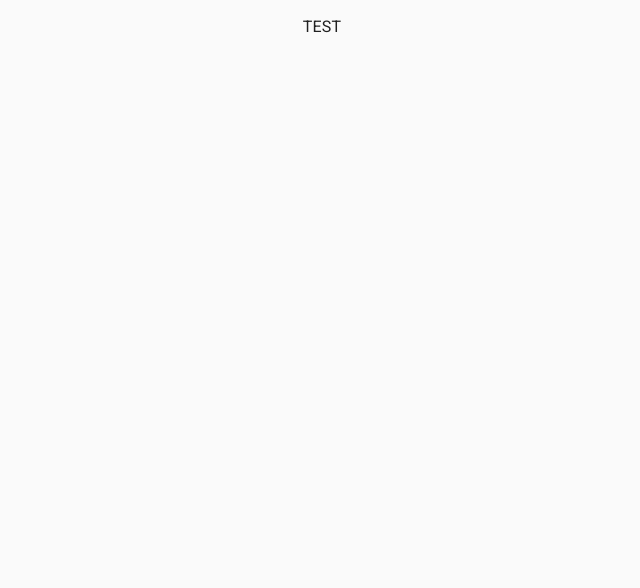
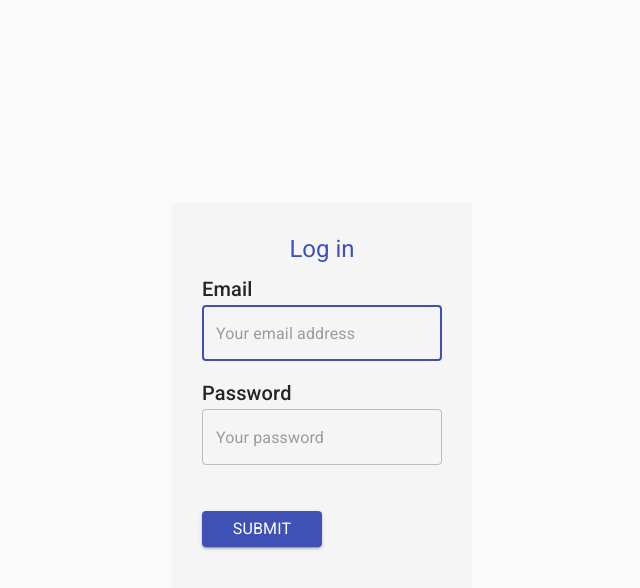
Before and after one commit to BSoft-online/ValidatedForm, a Next.js app: page / in a window 1280 px wide. Shown: the top 588 px of the page, without its empty margins (318-958 px from the left). Built offline with nearby package versions, Linux system fonts and the light colour scheme.

Commit message:
Form introduced

```diff
--- a/components/centeredContainer.tsx
+++ b/components/centeredContainer.tsx
@@ -1,26 +1,14 @@
 import React, { FunctionComponent } from 'react';
 import { makeStyles } from '@material-ui/styles';
-import { Theme } from '@material-ui/core/styles';
 import { Grid } from '@material-ui/core';
 
 type Props = {
     children?: React.ReactNode;
 };
 
-const useStyles = makeStyles((theme: Theme) => ({
+const useStyles = makeStyles(() => ({
     container: {
-        minHeight: 'calc(100vh - 5em)',
-        marginTop: '1em',
-        [theme.breakpoints.down('sm')]: {
-            minHeight: 'calc(100vh - 1em)',
-        },
-    },
-    item: {
-        padding: '2em',
-        width: '100%',
-        [theme.breakpoints.down('sm')]: {
-            padding: '0 1em',
-        },
+        height: '100vh',
     },
 }));
 
@@ -32,7 +20,7 @@ export const CenteredContainer: FunctionComponent<Props> = ({
         <Grid
             container
             justify="center"
-            alignItems="flex-start"
+            alignItems="center"
             className={classes.container}
         >
             {children}
--- /dev/null
+++ b/features/form/containers.tsx
@@ -0,0 +1,37 @@
+import { styled } from '@material-ui/styles';
+import { Paper } from '@material-ui/core';
+import { Theme } from '@material-ui/core/styles';
+
+export const Container = styled(Paper)(({ theme }: { theme: Theme }) => ({
+    padding: '30px 30px 50px',
+    marginTop: '50px',
+    marginBottom: '50px',
+    backgroundColor: theme.palette.grey[100],
+    minWidth: '300px',
+}));
+
+export const Fieldset = styled('fieldset')({
+    border: 0,
+    margin: '0 auto',
+    padding: 0,
+});
+
+export const ButtonsPanel = styled('div')(({ theme }: { theme: Theme }) => ({
+    display: 'flex',
+    textAlign: 'center',
+    alignItems: 'center',
+    '& button': {
+        [theme.breakpoints.down('sm')]: {
+            width: '100%',
+        },
+        [theme.breakpoints.up('md')]: {
+            width: '50%',
+        },
+    },
+    '& .loader': {
+        width: '18px',
+        height: '18px',
+        marginRight: '9px',
+        marginLeft: '-9px',
+    },
+}));
--- /dev/null
+++ b/features/form/elements.tsx
@@ -0,0 +1,15 @@
+import { styled } from '@material-ui/styles';
+import { Typography } from '@material-ui/core';
+
+export const Label = styled('label')({
+    fontStyle: 'normal',
+    fontWeight: 600,
+    lineHeight: 2,
+    display: 'block',
+    marginBottom: '1em',
+});
+
+export const ErrorMessage = styled(Typography)({
+    minHeight: '20px',
+    marginBottom: '10px',
+});
--- /dev/null
+++ b/features/form/functions.ts
@@ -0,0 +1,16 @@
+const checkEmail = (content = ''): boolean =>
+    /^\w+([\\.-]?\w+)*@\w+([\\.-]?\w+)*\.+([\\.-]?\w+)+$/.test(content);
+
+export const validateEmail = (email = ''): string =>
+    email.trim()
+        ? checkEmail(email)
+            ? ''
+            : 'Email address is not valid'
+        : 'Email address is required';
+
+export const validatePassword = (password = ''): string =>
+    password.trim()
+        ? password.length < 5
+            ? 'Password is too short'
+            : ''
+        : 'Password is required';
--- /dev/null
+++ b/features/form/handlers.ts
@@ -0,0 +1,49 @@
+import React from 'react';
+import { login } from 'services/auth';
+import { validateEmail, validatePassword } from './functions';
+
+type Setters = {
+    setEmail: React.Dispatch<React.SetStateAction<string>>;
+    setEmailError: React.Dispatch<React.SetStateAction<string>>;
+    setPassword: React.Dispatch<React.SetStateAction<string>>;
+    setPasswordError: React.Dispatch<React.SetStateAction<string>>;
+    setServiceError: React.Dispatch<React.SetStateAction<string>>;
+    setServiceResponse: React.Dispatch<React.SetStateAction<string>>;
+    setLoading: React.Dispatch<React.SetStateAction<boolean>>;
+};
+
+export const handleEmailChange = (setters: Setters) => (
+    e: React.ChangeEvent<HTMLInputElement>
+): void => {
+    const text = e.currentTarget.value;
+    setters.setEmail(text);
+    setters.setEmailError(validateEmail(text));
+};
+
+export const handlePasswordChange = (setters: Setters) => (
+    e: React.ChangeEvent<HTMLInputElement>
+): void => {
+    const text = e.currentTarget.value;
+    setters.setPassword(text);
+    setters.setPasswordError(validatePassword(text));
+};
+
+export const handleSubmit = (
+    setters: Setters,
+    email: string
+) => async (): Promise<void> => {
+    setters.setLoading(true);
+    const { result, error } = await login(email);
+    setters.setServiceError(error ? error : '');
+    result && setters.setServiceResponse(result);
+};
+
+export const handleLogout = (setters: Setters) => (): void => {
+    setters.setEmail('');
+    setters.setEmailError('');
+    setters.setPassword('');
+    setters.setPasswordError('');
+    setters.setServiceError('');
+    setters.setServiceResponse('');
+    setters.setLoading(false);
+};
--- /dev/null
+++ b/features/form/index.tsx
@@ -0,0 +1,95 @@
+import React, { useState } from 'react';
+import {
+    Typography,
+    OutlinedInput,
+    Button,
+    CircularProgress,
+} from '@material-ui/core';
+import { Container, Fieldset, ButtonsPanel } from './containers';
+import { Label, ErrorMessage } from './elements';
+import { Success } from './success';
+import {
+    handleEmailChange,
+    handleLogout,
+    handlePasswordChange,
+    handleSubmit,
+} from './handlers';
+
+export const Form: React.FunctionComponent = () => {
+    const [email, setEmail] = useState('');
+    const [emailError, setEmailError] = useState('');
+    const [password, setPassword] = useState('');
+    const [passwordError, setPasswordError] = useState('');
+    const [serviceError, setServiceError] = useState('');
+    const [serviceResponse, setServiceResponse] = useState('');
+    const [loading, setLoading] = useState(false);
+
+    const setters = {
+        setEmail,
+        setEmailError,
+        setPassword,
+        setPasswordError,
+        setServiceError,
+        setServiceResponse,
+        setLoading,
+    };
+
+    return serviceResponse ? (
+        <Success email={serviceResponse} onLogout={handleLogout(setters)} />
+    ) : (
+        <Container component="form">
+            <Fieldset>
+                <Typography
+                    variant="h5"
+                    color="primary"
+                    align="center"
+                    gutterBottom
+                >
+                    Log in
+                </Typography>
+                <Label>
+                    <Typography variant="h6">Email</Typography>
+                    <OutlinedInput
+                        type="email"
+                        name="email"
+                        required
+                        autoFocus
+                        placeholder="Your email address"
+                        onChange={handleEmailChange(setters)}
+                        value={email}
+                        fullWidth
+                    />
+                </Label>
+                <Label>
+                    <Typography variant="h6">Password</Typography>
+                    <OutlinedInput
+                        type="password"
+                        name="password"
+                        required
+                        placeholder="Your password"
+                        onChange={handlePasswordChange(setters)}
+                        value={password}
+                        fullWidth
+                    />
+                </Label>
+                <ErrorMessage variant="body2" color="error">
+                    {emailError || passwordError || serviceError}
+                </ErrorMessage>
+                <ButtonsPanel>
+                    <Button
+                        variant="contained"
+                        color="primary"
+                        disabled={!!(emailError || passwordError)}
+                        fullWidth={false}
+                        onClick={handleSubmit(setters, email)}
+                    >
+                        {loading ? (
+                            <CircularProgress size={18} className="loader" />
+                        ) : null}
+                        <Typography>Submit</Typography>
+                    </Button>
+                </ButtonsPanel>
+            </Fieldset>
+        </Container>
+    );
+};
--- /dev/null
+++ b/features/form/success/containers.tsx
@@ -0,0 +1,23 @@
+import { styled } from '@material-ui/styles';
+import { Theme } from '@material-ui/core/styles';
+
+export const TextContainer = styled('div')({
+    display: 'inline-block',
+    verticalAlign: 'middle',
+    width: 'calc(100% - 150px)',
+});
+
+export const MessageContainer = styled('div')(
+    ({ theme }: { theme: Theme }) => ({
+        '& svg': {
+            display: 'inline-block',
+            verticalAlign: 'middle',
+            width: '150px',
+            height: '150px',
+        },
+        '& p': {
+            marginBottom: '20px',
+        },
+        color: theme.palette.success.main,
+    })
+);
--- /dev/null
+++ b/features/form/success/index.tsx
@@ -0,0 +1,26 @@
+import React from 'react';
+import { Typography, Button } from '@material-ui/core';
+import { CheckCircleOutline } from '@material-ui/icons';
+import { MessageContainer, TextContainer } from './containers';
+
+type Props = {
+    email: string;
+    onLogout: () => void;
+};
+
+export const Success: React.FunctionComponent<Props> = ({
+    email,
+    onLogout,
+}) => (
+    <MessageContainer className="success">
+        <CheckCircleOutline />
+        <TextContainer>
+            <Typography variant="body1">
+                Hello {email}! You are logged in!
+            </Typography>
+            <Button color="primary" variant="contained" onClick={onLogout}>
+                Logout
+            </Button>
+        </TextContainer>
+    </MessageContainer>
+);
--- a/pages/index.tsx
+++ b/pages/index.tsx
@@ -2,13 +2,16 @@ import React from 'react';
 import { NextPage } from 'next';
 import Head from 'next/head';
 import { CenteredContainer } from 'components/centeredContainer';
+import { Form } from 'features/form';
 
 const Home: NextPage = () => (
     <>
         <Head>
             <title>Validated Form</title>
         </Head>
-        <CenteredContainer>TEST</CenteredContainer>
+        <CenteredContainer>
+            <Form />
+        </CenteredContainer>
     </>
 );
 
--- a/services/auth.ts
+++ b/services/auth.ts
@@ -1,11 +1,16 @@
 import { randomBool } from 'utils/helpers';
 
-export const login = async (email: string): Promise<object> => {
+type ServiceResult = {
+    error?: string;
+    result?: string;
+};
+
+export const login = async (email: string): Promise<ServiceResult> => {
     await new Promise((res) => {
         setTimeout(() => res(), 1000);
     });
 
     return randomBool()
-        ? { email }
+        ? { result: email }
         : { error: 'Server error occured. Please try again later' };
 };
```
Also changed, not shown: .babelrc.
